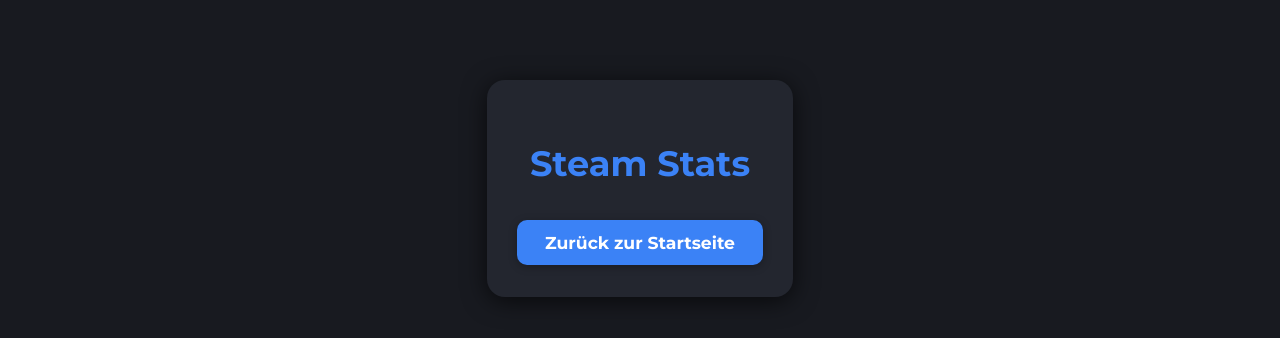
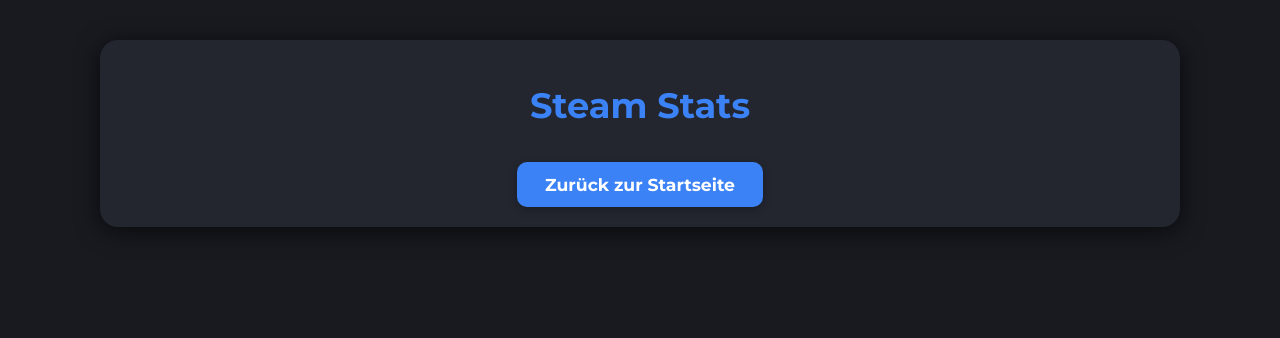
Before and after one commit to Nirlau64/unfancy, a plain HTML site: page steam-stats/index.html in a window 1280 px wide. Drawn offline with Linux system fonts and the light colour scheme; no server answers.

Commit message:
removed duplicate definitions

```diff
--- a/steam-stats/index.html
+++ b/steam-stats/index.html
@@ -8,9 +8,6 @@
   <link href="https://fonts.googleapis.com/css2?family=Montserrat:wght@400;700&display=swap" rel="stylesheet">
   <link rel="icon" href="https://cdn.iconscout.com/icon/premium/png-256-thumb/no-attribution-icon-svg-download-png-2396447.png?f=webp" type="image/png">
   <style>
-    /* nur auf dieser Seite: breitere Hauptkarte für 4 Spalten */
-    .main-card.steam { max-width: 100%; }
-
     /* .steam-games-list {
       display: flex;
       flex-wrap: wrap;
@@ -54,13 +51,11 @@
       font-size: 0.96em;
       margin-bottom: 2px;
     }
-    @media (max-width: 1040px) {
-        .main-card.steam {
-            max-width: 1040px;
-            width: 100%;      /* neu: füllt den verfügbaren Platz */
-            margin: 40px auto;/* zentriert */
-            padding: 20px;
-        }
+    .main-card.steam {
+        max-width: 1040px;
+        width: 100%;      /* neu: füllt den verfügbaren Platz */
+        margin: 40px auto;/* zentriert */
+        padding: 20px;
     }
     /* @media (max-width: 900px) {
       .steam-game-card { width: 200px; }
```
